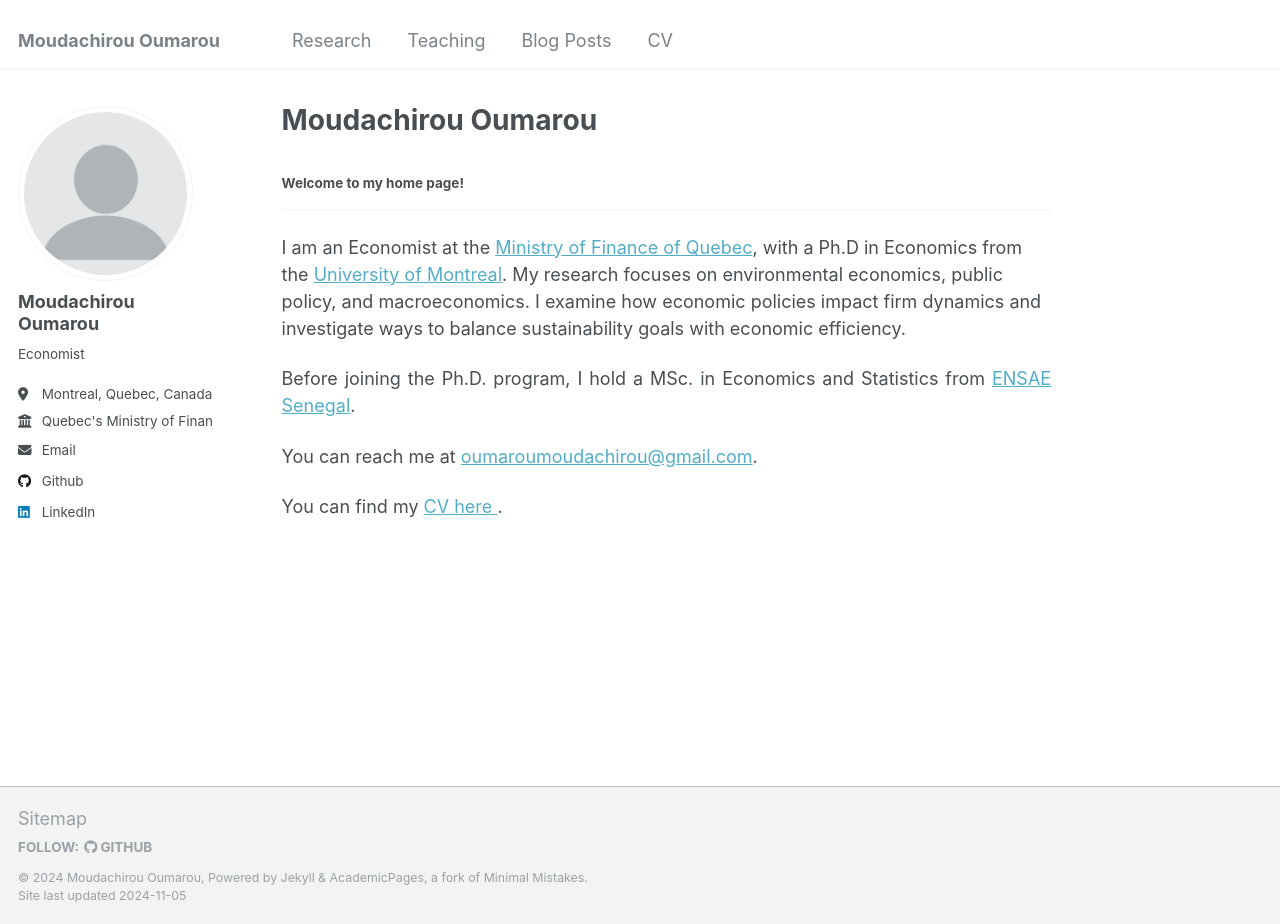
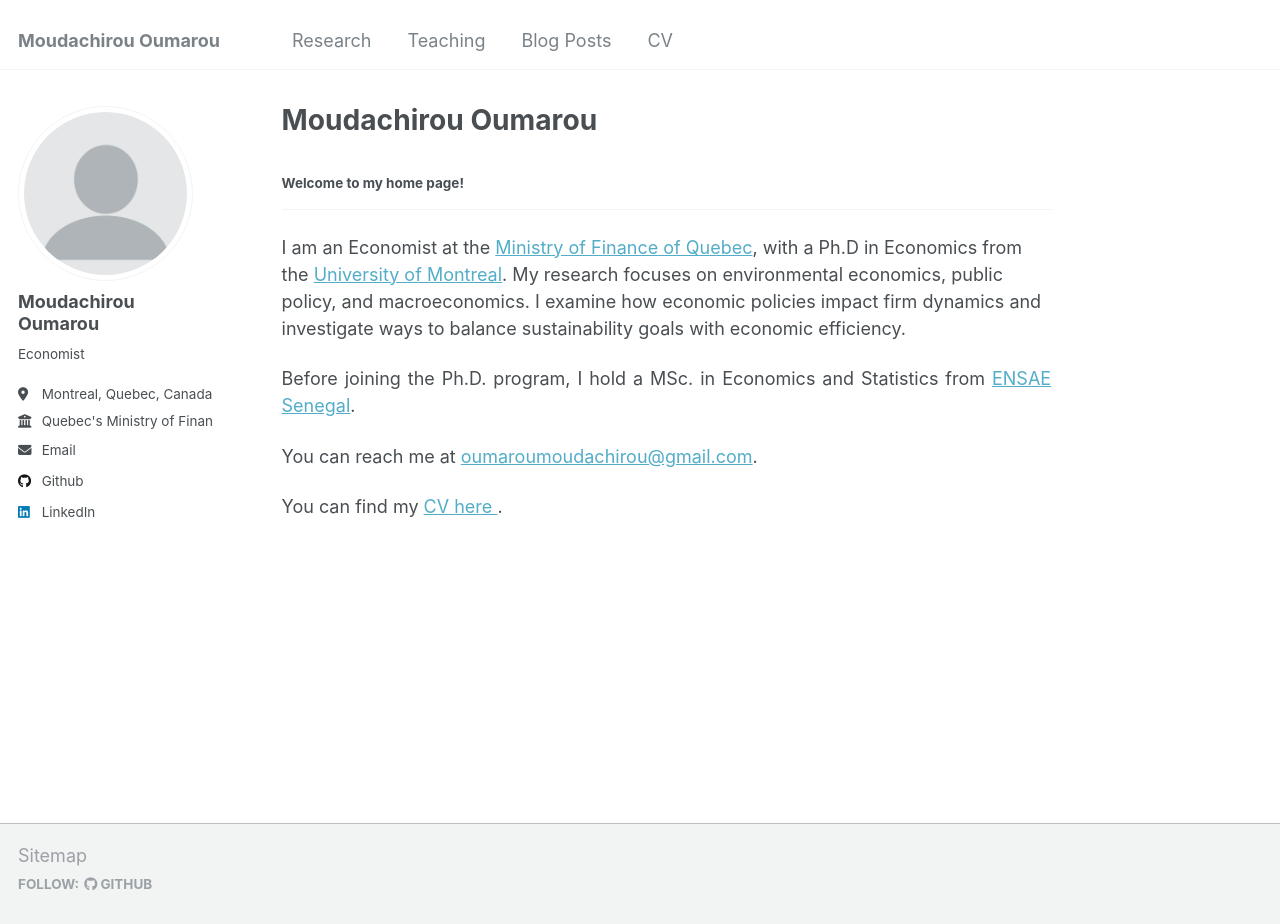
Before and after one commit to oumaroumoudachirou/oumaroumoudachirou.github.io, a Jekyll site: the page built from _pages/about.md, in a window 1280 px wide and 924 px high. Built offline with Jekyll 4.4.1, drawn with Linux system fonts in a browser that asks for light colours.

Commit message:
Update footer.html

```diff
--- a/_includes/footer.html
+++ b/_includes/footer.html
@@ -19,7 +19,8 @@
 </div>
 {% endif %}
 
-<div class="page__footer-copyright">
+<!-- <div class="page__footer-copyright">
   &copy; {{ site.time | date: '%Y' }} {{ site.name | default: site.title }}, {{ site.data.ui-text[site.locale].powered_by | default: "Powered by" }} <a href="http://jekyllrb.com" rel="nofollow">Jekyll</a> &amp; <a href="https://github.com/academicpages/academicpages.github.io">AcademicPages</a>, a fork of <a href="https://mademistakes.com/work/minimal-mistakes-jekyll-theme/" rel="nofollow">Minimal Mistakes</a>.<br />
   Site last updated {{ "now" | date: '%Y-%m-%d' %}}
 </div>
+-->
```
